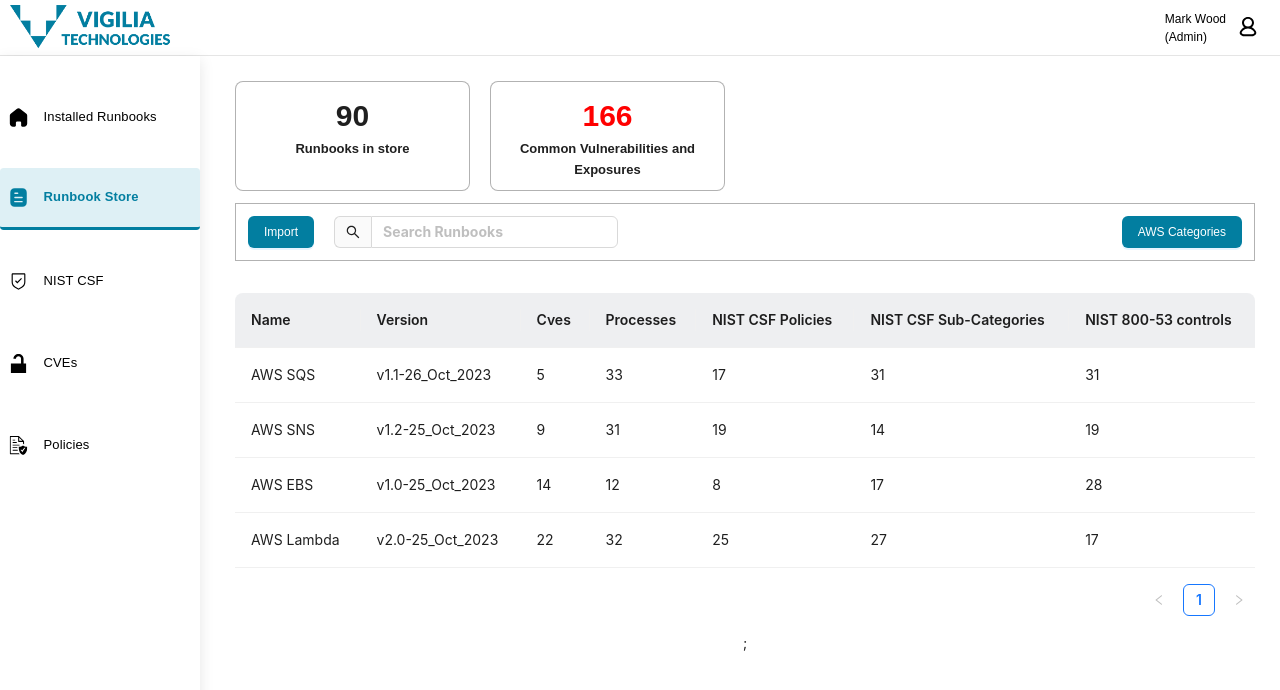
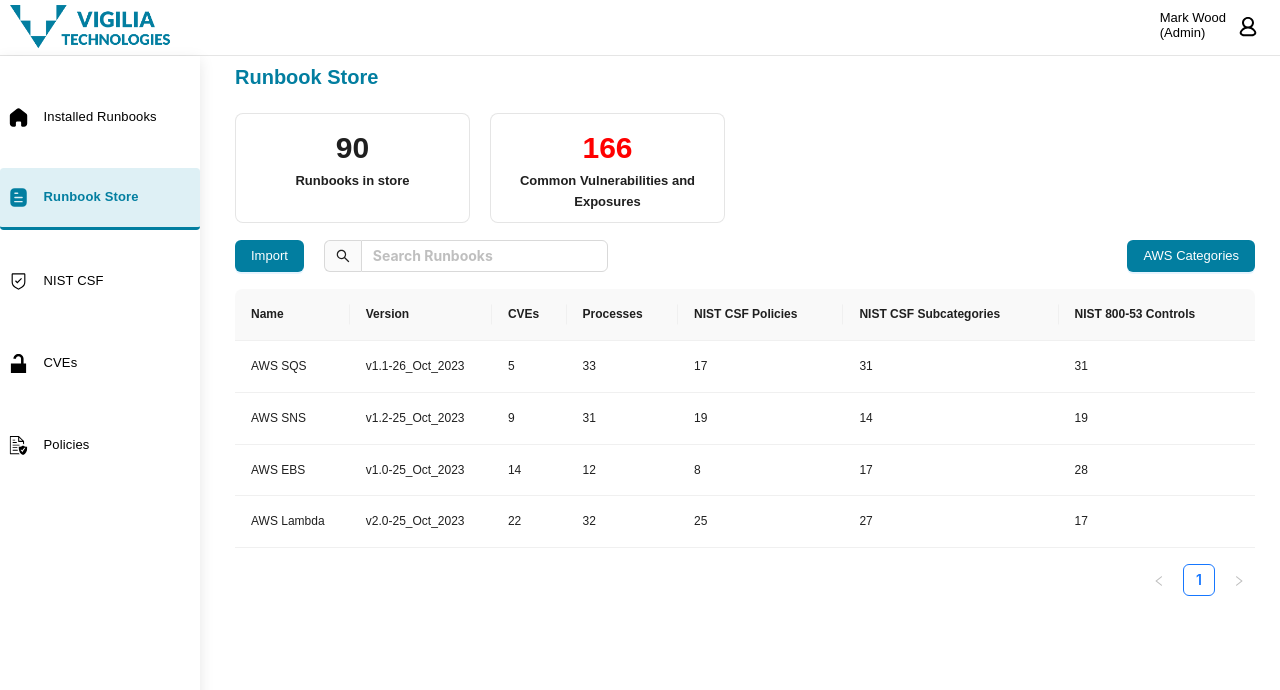
Before and after one commit to thatAI/Vigilia-UI, a React (Create React App) app: page / in a window 1280 px wide. Shown: the top 690 px of the page. Built offline with nearby package versions, Linux system fonts and the light colour scheme.

Commit message:
small-changes

```diff
--- a/src/component/navbar/navbar.css
+++ b/src/component/navbar/navbar.css
@@ -17,6 +17,7 @@
   display: flex;
   margin: 10px 20px 0px 0px;
   gap: 10px;
+  line-height: normal;
 }
 .navbar-userdata:hover {
   cursor: pointer;
--- a/src/component/nistCsf/nistcsf.css
+++ b/src/component/nistCsf/nistcsf.css
@@ -11,6 +11,7 @@
 }
 .nist-header p {
   margin: 25px;
+  margin-top: 10px;
 }
 .vendor-runbook-container {
   margin-left: 25px;
@@ -40,11 +41,11 @@
 }
 .nist-card {
   width: 47%;
-  border: 1px solid rgba(0, 0, 0, 0.3);
+  border: 1px solid rgba(0, 0, 0, 0.1);
 }
 .nist-card-container .ant-card-head {
   border-bottom: 1px solid rgba(0, 0, 0, 0.2);
-  background-color: #eeeff1;
+  background-color: #f9f9f9;
 }
 .summary-category {
   display: flex;
--- a/src/component/runbookStore/runbookStore.css
+++ b/src/component/runbookStore/runbookStore.css
@@ -1,5 +1,13 @@
 .runbook-container{
     margin: 25px;
+    margin-top: 10px;
+}
+.runbook-header{
+  min-height: 47px;
+  font-style: normal;
+  font-weight: 700;
+  line-height: normal;
+
 }
 .runbookStore-card-container {
   display: flex;
@@ -7,7 +15,7 @@
   gap: 20px;
 }
 .runbookStoreCard {
-  border: 1px solid rgba(0, 0, 0, 0.3);
+  border: 1px solid rgba(0, 0, 0, 0.1);
   width: 235px;
   font-weight: 700;
 }
@@ -15,7 +23,9 @@
   padding: 10px !important;
 }
 .import-search-container {
-  border: 1px solid rgba(0, 0, 0, 0.3);
+  /* border-top: 1px solid rgba(0, 0, 0, 0.1); */
+  padding: 0px;
+  padding-top: 5px;
   display: flex;
   justify-content: space-between;
 }
@@ -36,10 +46,19 @@
   display: flex;
 }
 .runbook-table .ant-table-thead th {
-  background-color: #eeeff1 !important;
+  background-color: #f9f9f9 !important;
+}
+.runbook-table{
+ padding-top: 5px;
+}
+.runbook-table .ant-table-cell {
+  font-size: 12px!important;
+  font-family: sans-serif;
 }
 @media (max-width: 850px) {
-
+  .runbookStore-card-container {
+  justify-content: center;
+  }
   .import-search-container {
 
     gap: 10px;
--- a/src/component/runbookStore/runbookStore.jsx
+++ b/src/component/runbookStore/runbookStore.jsx
@@ -16,7 +16,7 @@
       key: "version",
     },
     {
-      title: "Cves ",
+      title: "CVEs ",
       dataIndex: "cves",
       key: "address",
     },
@@ -31,12 +31,12 @@
       key: "nist_csf_policies",
     },
     {
-      title: "NIST CSF Sub-Categories",
+      title: "NIST CSF Subcategories",
       dataIndex: "nist_csf_sub_categories",
       key: "nist_csf_sub_categories",
     },
     {
-      title: "NIST 800-53 controls",
+      title: "NIST 800-53 Controls",
       dataIndex: "nist_800_controls",
       key: "nist_800_controls",
     },
@@ -73,6 +73,9 @@
   );
   return (
     <div className="runbook-container">
+       <Row className="bg-priamry font-primary runbook-header">
+        <p className="text-xl md:text-md">Runbook Store</p>
+      </Row>
       <Row className="runbookStore-card-container">
         <Card className="runbookStoreCard">
           <p className="text-3xl">90</p>
@@ -85,6 +88,7 @@
           <p className="text-lh">Common Vulnerabilities and Exposures</p>
         </Card>
       </Row>
+
       <Row className="p-2 mt-2 import-search-container">
         <div style={{ gap: "20px", display: "flex" }}>
           <Button type="primary" className="btn-primary ">
@@ -103,12 +107,12 @@
         </Dropdown>
       </Row>
       <Table
-        className="mt-5 runbook-table"
+        className="mt-2 runbook-table"
         dataSource={RUNBOOK_STORE_DATA}
         columns={columns}
         scroll={{ x: true }}
       />
-      ;
+
     </div>
   );
 };
--- a/src/theme/light/index.css
+++ b/src/theme/light/index.css
@@ -8,7 +8,7 @@
   background-color: white !important;
 }
 .font-primary {
-  color: #001529;
+  color: #027ea0;
 }
 .font-secondary {
   color: #001529;
@@ -25,7 +25,7 @@
   background-color: blue;
 }
 .border-primary {
-  border: 1px solid rgba(0, 0, 0, 0.3);
+  border: 1px solid rgba(0, 0, 0, 0.1);
 }
 .sider-primary {
   background-color: white !important;
--- a/tailwind.config.js
+++ b/tailwind.config.js
@@ -54,7 +54,7 @@
     },
     fontSize: {
       xs: "10px",
-      sm: "12px",
+      sm: "13px",
       lh: "13px",
       md: "15px",
       base: "18px",
```
